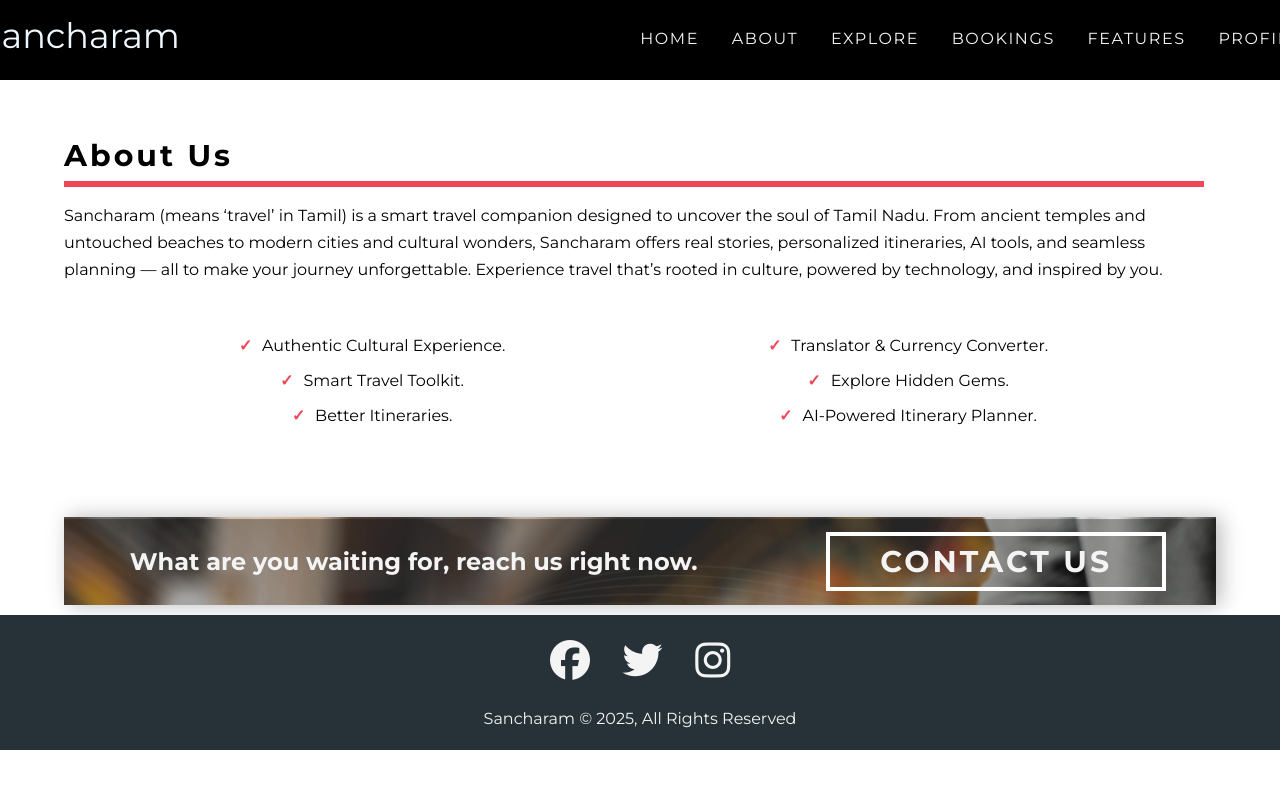
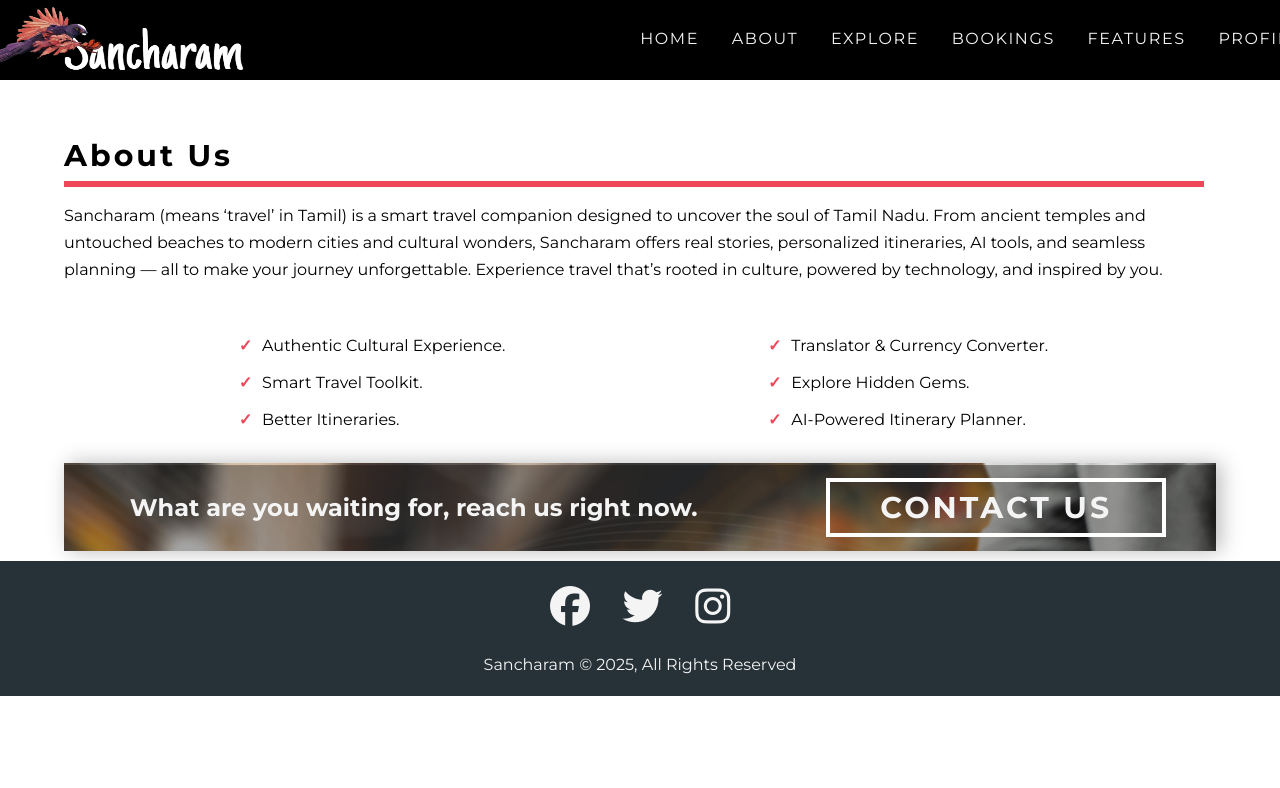
Before and after one commit to jeyaprasad/Sancharam, a plain HTML site: page pages/about.html in a window 1280 px wide. Shown: the top 788 px of the page. Drawn offline with Linux system fonts and the light colour scheme.

Commit message:
Fix logo path, reduce space below 6 points, and align list neatly on About page

```diff
--- a/assets/css/style.css
+++ b/assets/css/style.css
@@ -299,7 +299,7 @@ button {
 
 .about-wrapper{
     text-align: center;
-    padding: 2em;
+    padding: 2em 2em 0 2em;
 }
 
 .about .left-about{
@@ -316,6 +316,10 @@ button {
     content: "";
     display: block;
     clear: both;
+}
+
+.about-wrapper li {
+    margin-bottom: 1rem;
 }
 
 .about-wrapper li::before{
@@ -353,7 +357,7 @@ button {
 /* ############### CONTACT SOON ################ */
 
 .contact-soon{
-    margin-top: 2em;
+    margin-top: 1em;
     padding: 1rem;
     color: #f4f4f4;
     background: url("../images/contact.png");
--- a/pages/about.html
+++ b/pages/about.html
@@ -11,7 +11,7 @@
 <body>
         <nav class="navbar bg-dark">
             <div class="container">
-                <img src="assets/logo.png" alt="Sancharam Logo" class="logo" style="width: 300px; height: 80px; position: relative; left: -100px;">
+                <img src="../assets/logos/logo.png" alt="Sancharam Logo" class="logo" style="width: 300px; height: 80px; position: relative; left: -100px;">
                 <ul class="nav-items" style="position: relative; left: 100px;">
                 <li class="nav-item"><a href="./home.html">Home</a></li>
                 <li class="nav-item"><a href="about.html">About</a></li>
@@ -27,15 +27,15 @@
             <h2 class="lg-heading text-black about-heading">About Us</h2>
             <p class="about-content">Sancharam (means ‘travel’ in Tamil) is a smart travel companion designed to uncover the soul of Tamil Nadu. From ancient temples and untouched beaches to modern cities and cultural wonders, Sancharam offers real stories, personalized itineraries, AI tools, and seamless planning — all to make your journey unforgettable. Experience travel that’s rooted in culture, powered by technology, and inspired by you.</p>
             <div class="about-wrapper">
-                <div class="left-about"display: flex; flex-direction: column; align-items: center>
-                    <ul>
+                <div class="left-about" style="display: flex; justify-content: center;">
+                    <ul style="text-align: left; padding: 0;">
                         <li>Authentic Cultural Experience.</li>
                         <li>Smart Travel Toolkit.</li>
                         <li>Better Itineraries.</li>
                     </ul>
                 </div>
-                <div class="right-about"display: flex; flex-direction: column; align-items: center>
-                    <ul>
+                <div class="right-about" style="display: flex; justify-content: center;">
+                    <ul style="text-align: left; padding: 0;">
                         <li>Translator & Currency Converter.</li>
                         <li>Explore Hidden Gems.</li>
                         <li>AI-Powered Itinerary Planner.</li>
```
